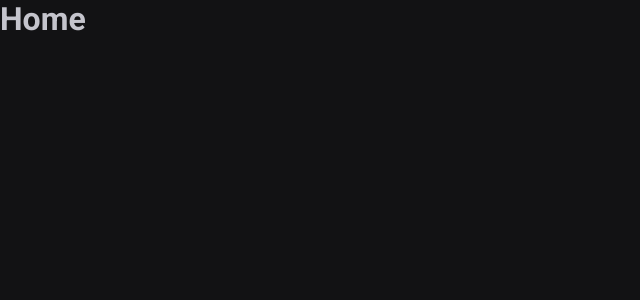
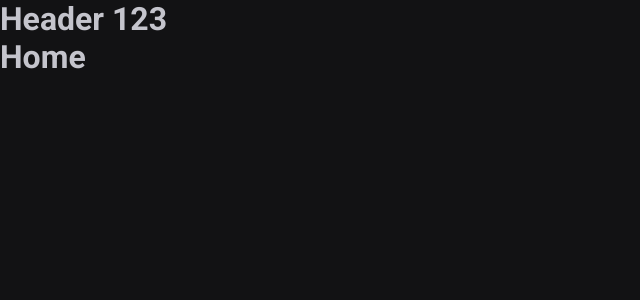
Before and after one commit to Masaiha/Rocketseat-pomodoro, a React (Vite) app: page / in a window 1280 px wide. Shown: the top 300 px of the page, without its empty margins (0-640 px from the left). Built offline with nearby package versions, Linux system fonts and the light colour scheme.

Commit message:
criandoo routes layout

```diff
--- a/src/Router.tsx
+++ b/src/Router.tsx
@@ -1,12 +1,15 @@
 import { Routes, Route } from 'react-router-dom'
+import { DefaultLayout } from './layouts/DefaultLayout'
 import { History } from './pages/History'
 import { Home } from './pages/Home'
 
 export function Router() {
   return (
     <Routes>
-      <Route path="/" element={<Home />}></Route>
-      <Route path="/history" element={<History />}></Route>
+      <Route path="/" element={<DefaultLayout />}>
+        <Route path="/" element={<Home />}></Route>
+        <Route path="/history" element={<History />}></Route>
+      </Route>
     </Routes>
   )
 }
--- /dev/null
+++ b/src/components/Header.tsx
@@ -0,0 +1,3 @@
+export function Header() {
+  return <h1>Header 123</h1>
+}
--- /dev/null
+++ b/src/layouts/DefaultLayout.tsx
@@ -0,0 +1,11 @@
+import { Outlet } from 'react-router-dom'
+import { Header } from '../components/Header'
+
+export function DefaultLayout() {
+  return (
+    <div>
+      <Header />
+      <Outlet />
+    </div>
+  )
+}
```
